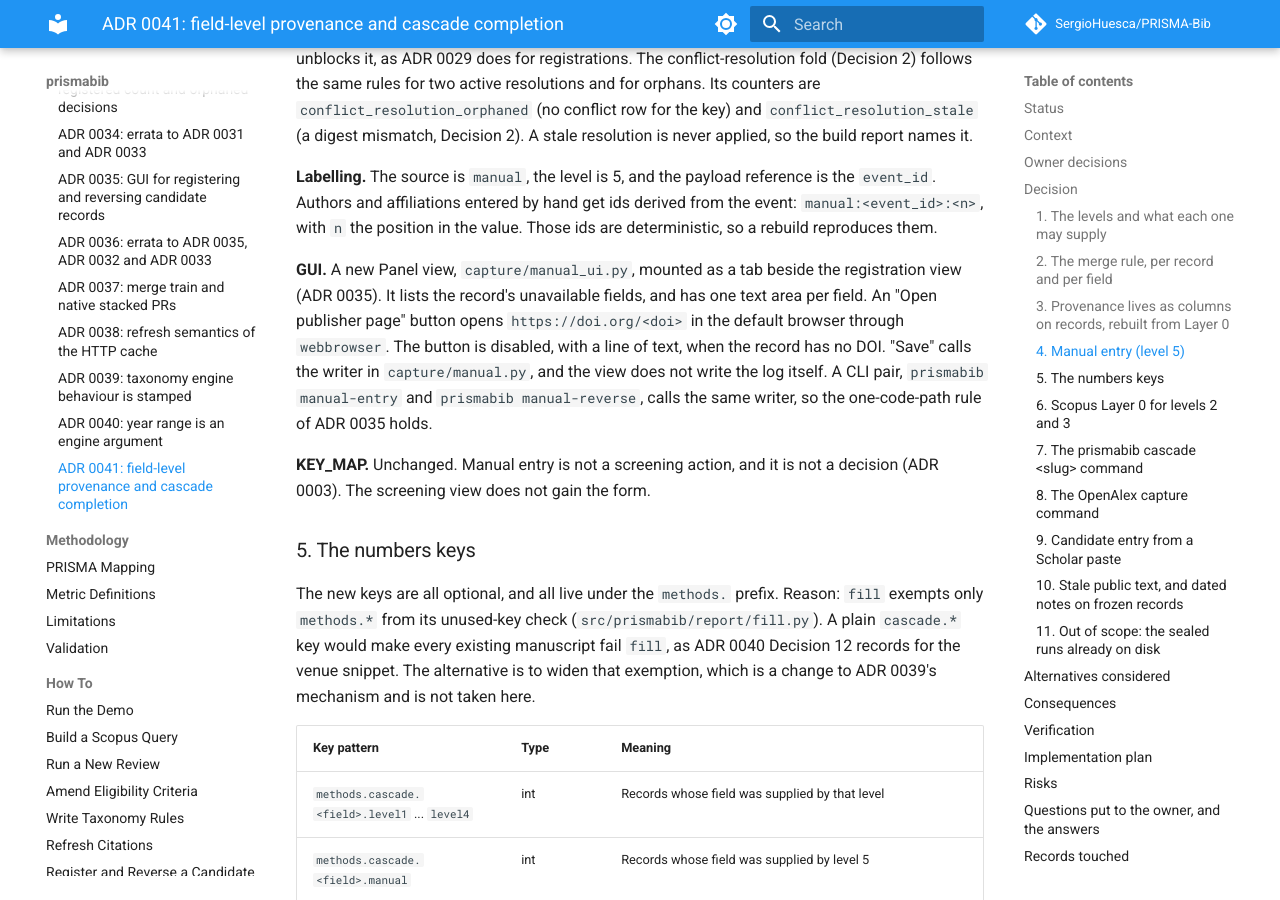
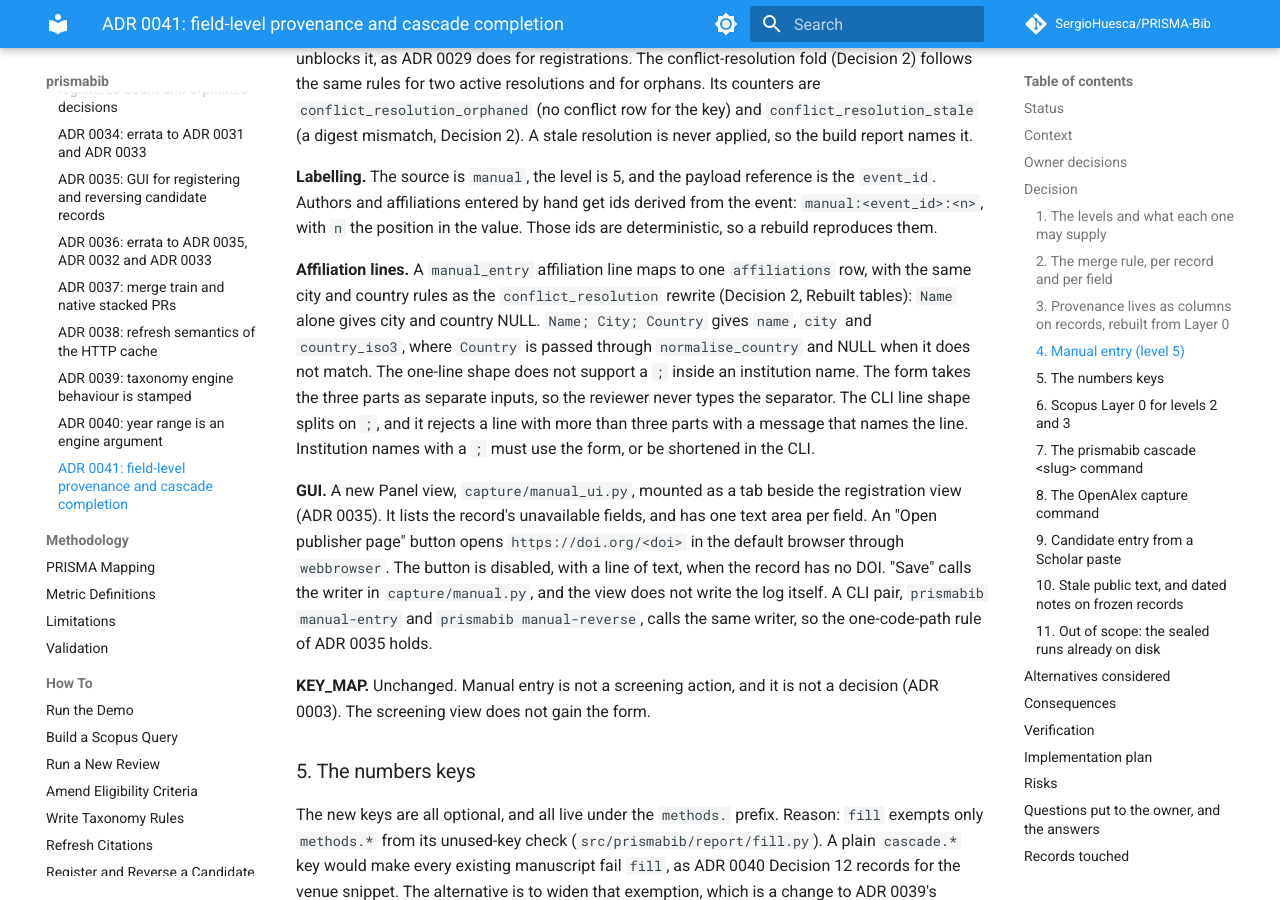
Before and after one commit to SergioHuesca/PRISMA-Bib, an MkDocs documentation site: the page built from docs/architecture/adr/0041-field-level-provenance-and-cascade-completion.md, in a window 1280 px wide and 900 px high, scrolled down 11991 px. Built offline with MkDocs 1.6.1 and Material for MkDocs 9.7.7, drawn with Linux system fonts in a browser that asks for light colours; comment, search, counter and statistics services are not loaded; some of the changed text lies outside the part shown.

Commit message:
docs(adr): 0041 fix stale reversal bullet; state manual affiliation line shape
Co-Authored-By: Claude Sonnet 5.5 <noreply@anthropic.com>
Claude-Session: https://claude.ai/code/session_01QjNadz7h2UAZ2C2xhuaY8z

```diff
--- a/docs/architecture/adr/0041-field-level-provenance-and-cascade-completion.md
+++ b/docs/architecture/adr/0041-field-level-provenance-and-cascade-completion.md
@@ -362,6 +362,13 @@ and `conflict_resolution_stale` (a digest mismatch, Decision 2). A stale resolut
 entered by hand get ids derived from the event: `manual:<event_id>:<n>`, with `n` the position in the value. Those ids are
 deterministic, so a rebuild reproduces them.
 
+**Affiliation lines.** A `manual_entry` affiliation line maps to one `affiliations` row, with the same city and country rules as the
+`conflict_resolution` rewrite (Decision 2, Rebuilt tables): `Name` alone gives city and country NULL. `Name; City; Country` gives
+`name`, `city` and `country_iso3`, where `Country` is passed through `normalise_country` and NULL when it does not match. The
+one-line shape does not support a `;` inside an institution name. The form takes the three parts as separate inputs, so the
+reviewer never types the separator. The CLI line shape splits on `;`, and it rejects a line with more than three parts with a
+message that names the line. Institution names with a `;` must use the form, or be shortened in the CLI.
+
 **GUI.** A new Panel view, `capture/manual_ui.py`, mounted as a tab beside the registration view (ADR 0035). It lists the record's
 unavailable fields, and has one text area per field. An "Open publisher page" button opens `https://doi.org/<doi>` in the default
 browser through `webbrowser`. The button is disabled, with a line of text, when the record has no DOI. "Save" calls the writer in
@@ -618,8 +625,8 @@ Every test is shown to fail on the defect it guards, following the rule ADR 0031
   - a `resolved` row takes the chosen side's value and provenance, and the Scopus payload file is byte-identical before and after
     the build;
   - a `chosen_side` `openalex` resolution changes the count from `level1` to `level4` for that field;
-  - a `reverse` of the resolution makes the row `open` again and restores the Scopus value, and the previous active resolution, if
-    any, becomes effective;
+  - a `reverse` of the resolution makes the row `open` again and restores the Scopus value; the key stays `open` until a new
+    resolution is written (Decision 2 fold);
   - two active resolutions for one key fail the build with a `StoreError` that names both, as for manual entries;
   - a resolution for a key with no conflict row is not applied and is counted as `conflict_resolution_orphaned`, and the build
     does not fail;
@@ -795,7 +802,7 @@ The owner answered on 2026-11-02. Each answer is applied in the sections named.
    (`scopus`, `openalex` or `manual` with a value), `reviewer`, `ts` and an optional `note`. It is reversible through a `reverse`
    event, as registrations are (ADR 0029 Decision 7), with the reasons `wrong_side`, `wrong_value` and `other`. The fold allows one
    active resolution per key, as the manual-entry fold does, and it applies a resolution only when its digests match. (The first
-   draft of this answer said "latest non-reversed wins"; the owner's mirror rule of the manual-entry fold replaces that wording.)
+   draft of this answer used a latest-wins rule; the owner's mirror rule of the manual-entry fold replaces it.)
    The effect on Layer 1 is the chosen side's value and provenance, and the conflict row gains
    `status` `resolved`. The Scopus value stays in Layer 0. The rule "never overrides" is amended for this one path only (Decision 2,
    rule 4). The model and fold are PR3's, and the writer, CLI and panel are PR6's. New keys: `methods.cascade_conflicts_open` and
```
